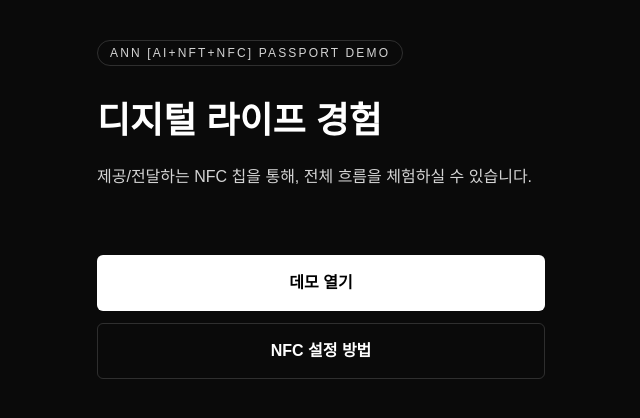
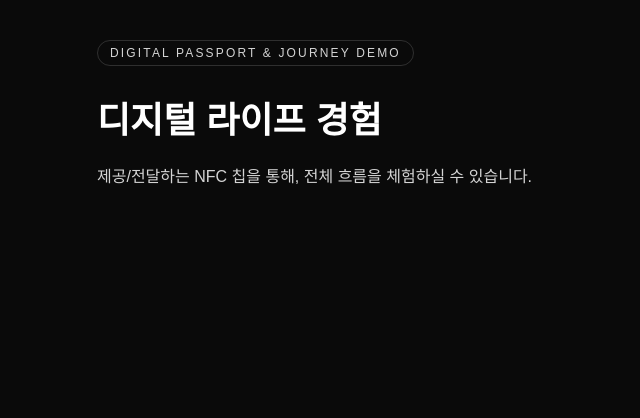
Before and after one commit to lemonkimdev/demo_gm, a Next.js app: page / in a window 1280 px wide. Shown: the top 418 px of the page, without its empty margins (319-959 px from the left). Built offline with nearby package versions, Linux system fonts and the light colour scheme.

Commit message:
Hide landing demo links

```diff
--- a/app/page.tsx
+++ b/app/page.tsx
@@ -1,12 +1,14 @@
 import Link from "next/link";
 
 export default function Home() {
+  const showDemoLinks = false;
+
   return (
     <main className="min-h-screen bg-neutral-950 px-5 py-10 text-white">
       <section className="mx-auto flex min-h-[calc(100vh-5rem)] w-full max-w-md flex-col">
         <div>
           <p className="w-fit rounded-full border border-white/15 px-3 py-1 text-xs font-medium uppercase tracking-[0.18em] text-neutral-300">
-            ANN [AI+NFT+NFC] Passport Demo
+            Digital Passport & Journey Demo
           </p>
           <h1 className="mt-8 text-4xl font-semibold leading-tight">
             디지털 라이프 경험
@@ -16,6 +18,8 @@ export default function Home() {
           </p>
         </div>
 
+        {showDemoLinks ? (
+          // Temporarily hidden so visitors without NFC/direct links cannot enter demos.
           <div className="mt-16 space-y-3">
             <Link
               href="/nfc/gm-001"
@@ -30,6 +34,7 @@ export default function Home() {
               NFC 설정 방법
             </Link>
           </div>
+        ) : null}
       </section>
     </main>
   );
```
Lines whose indentation alone changed are shown as unchanged.
